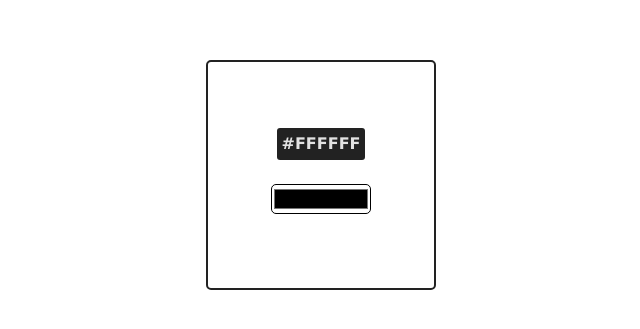
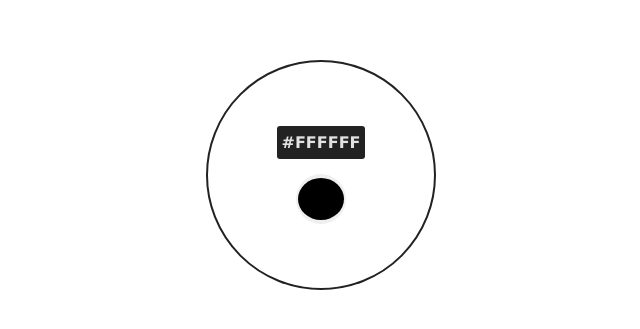
Before and after one commit to MrLloyd808/ColorPicker, a React (Vite) app: page / in a window 1280 px wide. Shown: the part 225-554 px from the top of the page, without its empty margins (319-959 px from the left). Built offline with nearby package versions, Linux system fonts and the light colour scheme.

Commit message:
added extra styles

```diff
--- a/src/App.css
+++ b/src/App.css
@@ -1,9 +1,19 @@
 
 input {
-  margin: 4%;
-  width: 100px;
-  height: 30px;
-  background: none;
-  border-radius: 5px;
+  width: 50x;
+  height: 50px;
+  border-radius: 50%;
+  border: none;
+}
+
+input::-webkit-color-swatch {
   padding: 0;
+  border: none;
+  border-radius: 50%;
 }
+
+
+input::-webkit-color-swatch-wrapper {
+  border: none;
+  border-radius: 50%;
+}
--- a/src/index.css
+++ b/src/index.css
@@ -54,7 +54,7 @@ button:focus-visible {
   width: 230px;
   border: 2px solid #222;
   height: 230px;
-  border-radius: 5px;
+  border-radius: 50%;
   padding: 4%;
 }
 
@@ -65,4 +65,10 @@ button:focus-visible {
   background-color: #222;
   padding: 2%;
   border-radius: 3px;
+
 }
+
+inpuut::-moz-color-swatch {
+  border: none;
+  border-radius: 50%;
+}
```
